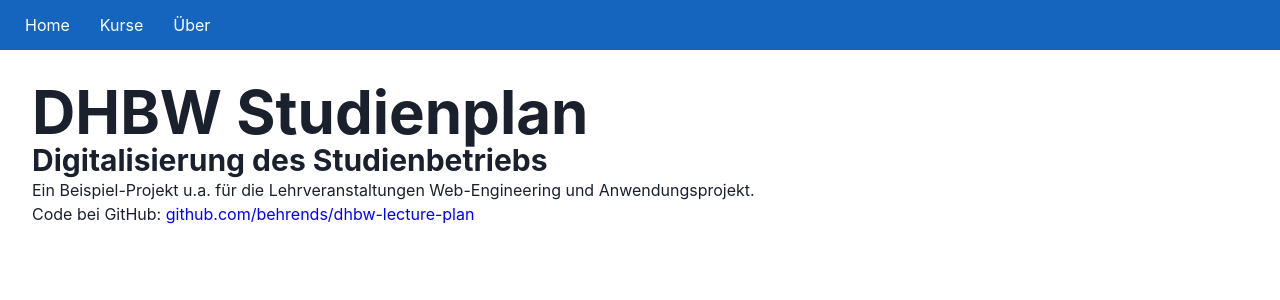
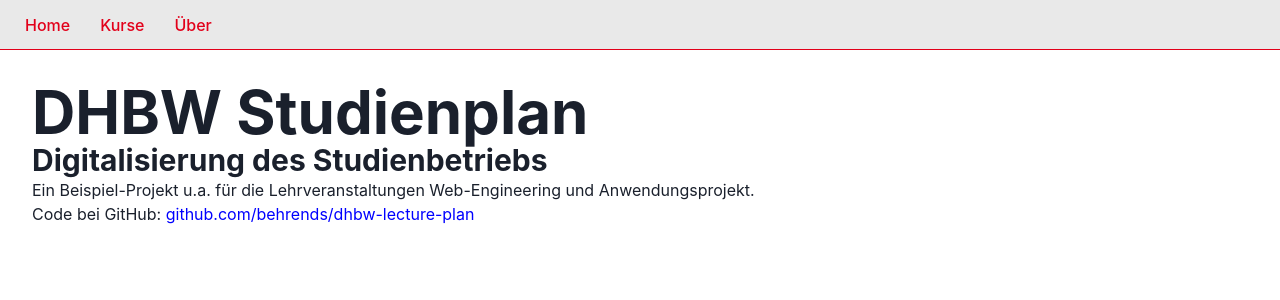
Before and after one commit to behrends/dhbw-lecture-plan, a Next.js app: page / in a window 1280 px wide. Shown: the top 300 px of the page. Built offline with nearby package versions, Linux system fonts and the light colour scheme.

Commit message:
Navbar in grau / rot

```diff
--- a/styles/Nav.module.css
+++ b/styles/Nav.module.css
@@ -1,7 +1,8 @@
 .nav {
   height: 50px;
   padding: 10px;
-  background: rgb(21, 100, 190);
+  background-color: rgb(233, 233, 233);
+  border-bottom: 1px solid #e2001a;
   color: #fff;
   display: flex;
   align-items: center;
@@ -16,5 +17,7 @@
 }
 
 .nav ul li a {
+  color: #e2001a;
+  font-weight: 500;
   margin: 5px 15px;
 }
```
